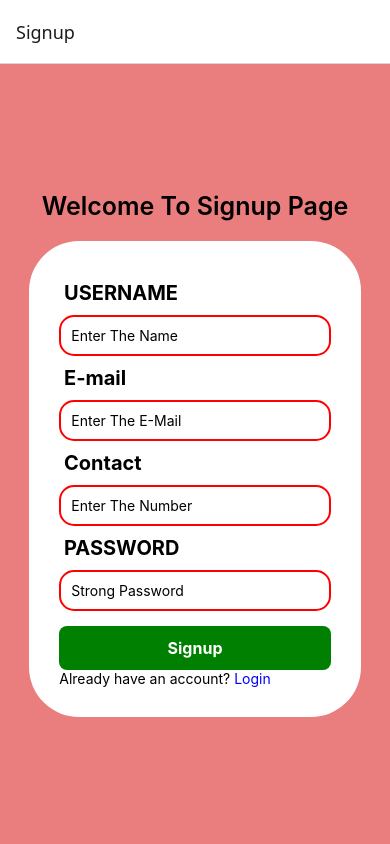
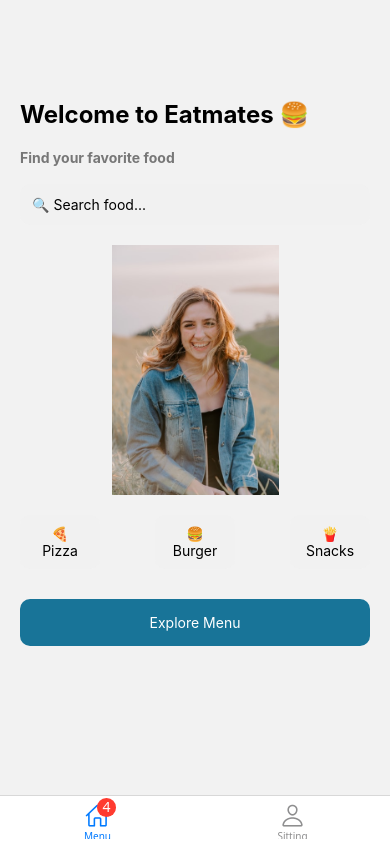
Before and after one commit to Suraj8522189/React_Native, a React Native app: screen /nav in a window 390 px wide. Built offline with nearby package versions, Linux system fonts and the light colour scheme.

Commit message:
tab navigator

```diff
--- a/App.js
+++ b/App.js
@@ -6,16 +6,18 @@ import { createNativeStackNavigator } from "@react-navigation/native-stack";
 import Signup from "./Signup";
 import Login from "./login";
 import Home from './Home';
+import Nav from './Nav';
 
 const Stack = createNativeStackNavigator();
 
 export default function App() {
   return(
     <NavigationContainer>
-      <Stack.Navigator>
+      <Stack.Navigator screenOptions={{headerShown: false}} >
         <Stack.Screen name="Signup" component={Signup} />
         <Stack.Screen name="Login" component={Login} />
         <Stack.Screen name="Home" component={Home} />
+        <Stack.Screen name="nav" component={Nav} />
       </Stack.Navigator>
     </NavigationContainer>
   )
--- a/Home.js
+++ b/Home.js
@@ -12,7 +12,7 @@ export default function Home({ navigation }) {
 
       <TouchableOpacity
         style={styles.button}
-        onPress={() => alert("Profile Coming Soon")}
+        onPress={() => navigation.navigate("nav")}
       >
         <Text style={styles.buttonText}>Go to Profile</Text>
       </TouchableOpacity>
@@ -41,7 +41,7 @@ const styles = StyleSheet.create({
     fontSize: 28,
     color: "#fff",
     fontWeight: "bold",
-    marginBottom: 20,
+    marginBottom: 40,
   },
 
   card: {
--- /dev/null
+++ b/Menu.js
@@ -0,0 +1,100 @@
+import { StyleSheet, Text, View, TouchableOpacity, Image, TextInput } from "react-native";
+
+export default function Menu() {
+  return (
+    <View style={styles.container}>
+
+      <Text style={styles.title}>Welcome to Eatmates 🍔</Text>
+      <Text style={styles.subtitle}>Find your favorite food</Text>
+
+
+      <TextInput style={styles.searchBox} placeholder='🔍 Search food...' />
+
+      <Image
+        source={require('./assets/Girl.png')}
+        style={styles.image}
+        resizeMode="contain"
+      />
+
+
+      <View style={styles.categoryRow}>
+        <TouchableOpacity style={styles.category}>
+          <Text>🍕</Text>
+          <Text>Pizza</Text>
+        </TouchableOpacity>
+
+        <TouchableOpacity style={styles.category}>
+          <Text>🍔</Text>
+          <Text>Burger</Text>
+        </TouchableOpacity>
+
+        <TouchableOpacity style={styles.category}>
+          <Text>🍟</Text>
+          <Text>Snacks</Text>
+        </TouchableOpacity>
+      </View>
+
+
+      <TouchableOpacity style={styles.button}>
+        <Text style={{ color: '#fff', textAlign: 'center' }}>
+          Explore Menu
+        </Text>
+      </TouchableOpacity>
+
+    </View>
+  );
+}
+
+const styles = StyleSheet.create({
+  container: {
+    flex: 1,
+    padding: 20,
+    top:100
+  },
+
+  title: {
+    fontSize: 24,
+    fontWeight: "bold",
+    bottom:20
+  },
+
+  subtitle: {
+    color: "#777",
+    fontWeight: "bold",
+    marginBottom: 18,
+
+  },
+
+  searchBox: {
+    backgroundColor: "#f1f1f1",
+    padding: 12,
+    borderRadius: 10,
+    marginBottom: 20,
+  },
+
+  image: {
+    width: "100%",
+    height: 250,
+  },
+
+  categoryRow: {
+    flexDirection: "row",
+    justifyContent: "space-between",
+    marginTop: 20,
+  },
+
+  category: {
+    backgroundColor: "#f1f1f1",
+    padding: 10,
+    borderRadius: 10,
+    alignItems: "center",
+    width: 80,
+  },
+
+  button: {
+    backgroundColor: "#187498",
+    padding: 15,
+    borderRadius: 10,
+    marginTop: 30,
+  },
+});
--- /dev/null
+++ b/Nav.js
@@ -0,0 +1,39 @@
+import { createBottomTabNavigator } from '@react-navigation/bottom-tabs';
+import Sitting from "./Sitting";
+import Menu from "./Menu";
+import { Ionicons } from '@expo/vector-icons';
+
+const Tab = createBottomTabNavigator();
+
+export default function Nav() {
+  return (
+    <Tab.Navigator
+      screenOptions={{
+        headerShown: false,
+      }}
+    >
+
+      <Tab.Screen
+        name="Menu"
+        component={Menu}
+        options={{
+          tabBarBadge: 4,
+          tabBarIcon: ({ color, size }) => (
+            <Ionicons name="home-outline" size={size} color={color} />
+          ),
+        }}
+      />
+
+      <Tab.Screen
+        name="Sitting"
+        component={Sitting}
+        options={{
+          tabBarIcon: ({ color, size }) => (
+            <Ionicons name="person-outline" size={size} color={color} />
+          ),
+        }}
+      />
+
+    </Tab.Navigator>
+  );
+}
--- /dev/null
+++ b/Sitting.js
@@ -0,0 +1,85 @@
+import { StyleSheet, Text, View, TouchableOpacity } from "react-native";
+import { Ionicons } from '@expo/vector-icons';
+
+export default function Setting() {
+  return (
+    <View style={styles.container}>
+
+
+      <Text style={styles.heading}>Account Settings</Text>
+
+
+      <View style={styles.card}>
+
+        <TouchableOpacity style={styles.row}>
+          <Ionicons name="person-outline" size={22} color="#555" />
+          <Text style={styles.text}>Personal information</Text>
+        </TouchableOpacity>
+
+        <TouchableOpacity style={styles.row}>
+          <Ionicons name="bag-outline" size={22} color="#555" />
+          <Text style={styles.text}>Lifestyle</Text>
+        </TouchableOpacity>
+
+        <TouchableOpacity style={styles.row}>
+          <Ionicons name="cash-outline" size={22} color="#555" />
+          <Text style={styles.text}>Payments and payouts</Text>
+        </TouchableOpacity>
+
+        <TouchableOpacity style={styles.row}>
+          <Ionicons name="language-outline" size={22} color="#555" />
+          <Text style={styles.text}>Language and currency</Text>
+        </TouchableOpacity>
+
+        <TouchableOpacity style={styles.row}>
+          <Ionicons name="notifications-outline" size={22} color="#555" />
+          <Text style={styles.text}>Notifications</Text>
+        </TouchableOpacity>
+
+        <TouchableOpacity style={styles.row}>
+          <Ionicons name="hand-left-outline" size={22} color="#555" />
+          <Text style={styles.text}>Privacy and sharing</Text>
+        </TouchableOpacity>
+
+      </View>
+
+    </View>
+  );
+}
+
+const styles = StyleSheet.create({
+  container: {
+    flex: 1,
+    backgroundColor: "#f5f5f5",
+    padding: 20,
+    top:100
+  },
+
+  heading: {
+    fontSize: 22,
+    fontWeight: "bold",
+    marginBottom: 15,
+  },
+
+  card: {
+    backgroundColor: "#fff",
+    borderRadius: 20,
+    paddingVertical: 10,
+    elevation: 3,
+    top:20
+  },
+
+  row: {
+    flexDirection: "row",
+    alignItems: "center",
+    padding: 15,
+    borderBottomWidth: 0.5,
+    borderColor: "#ddd",
+    gap: 15,
+  },
+
+  text: {
+    fontSize: 16,
+    color: "#333",
+  },
+});
--- a/package.json
+++ b/package.json
@@ -9,6 +9,8 @@
     "web": "expo start --web"
   },
   "dependencies": {
+    "@expo/vector-icons": "^15.0.3",
+    "@react-navigation/bottom-tabs": "^7.15.9",
     "@react-navigation/native": "^7.1.33",
     "@react-navigation/native-stack": "^7.14.5",
     "expo": "54",
```
Also changed, not shown: assets/Girl.png (added), 1 other file (tests, documents, lock files or other folders).
